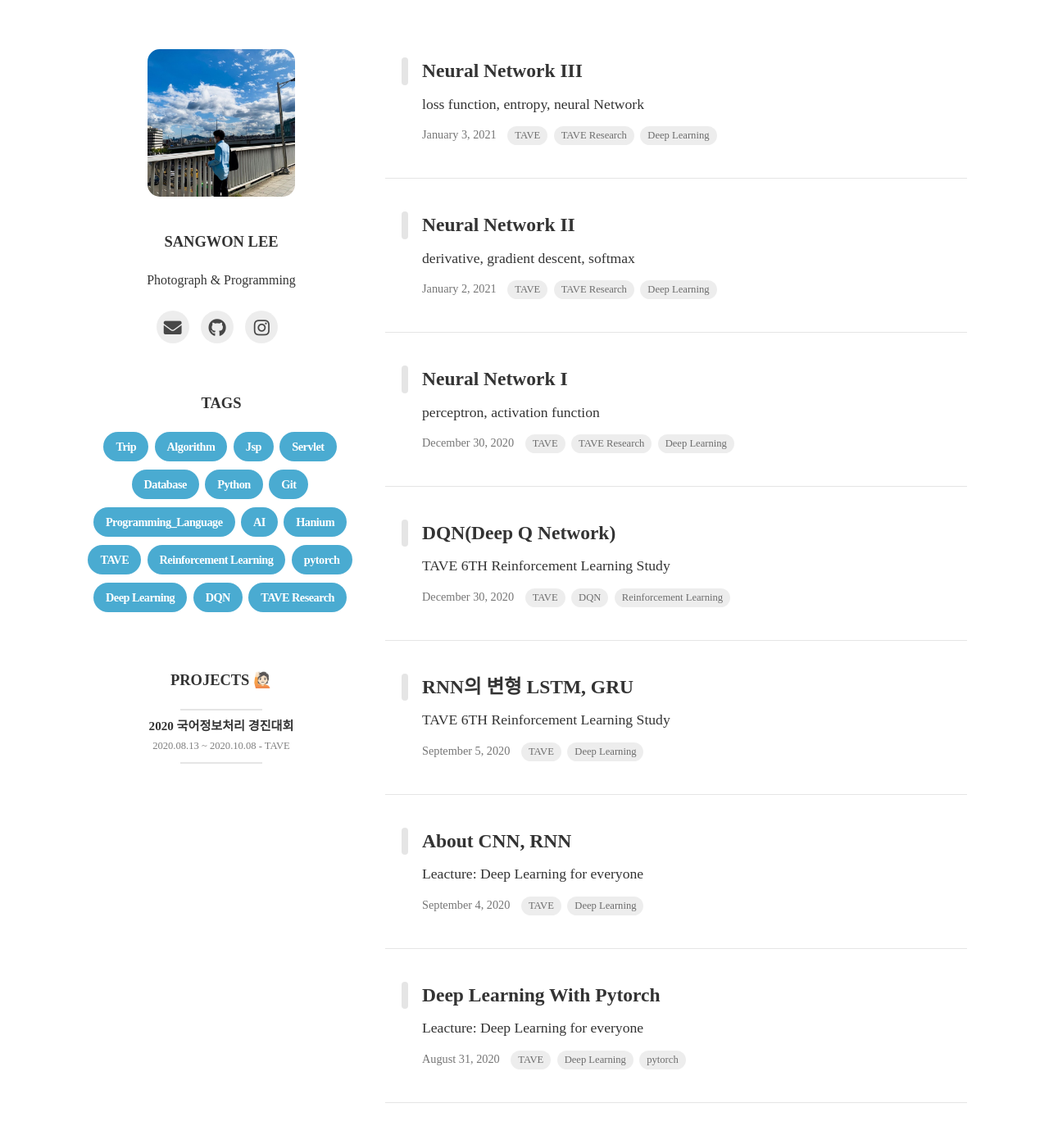
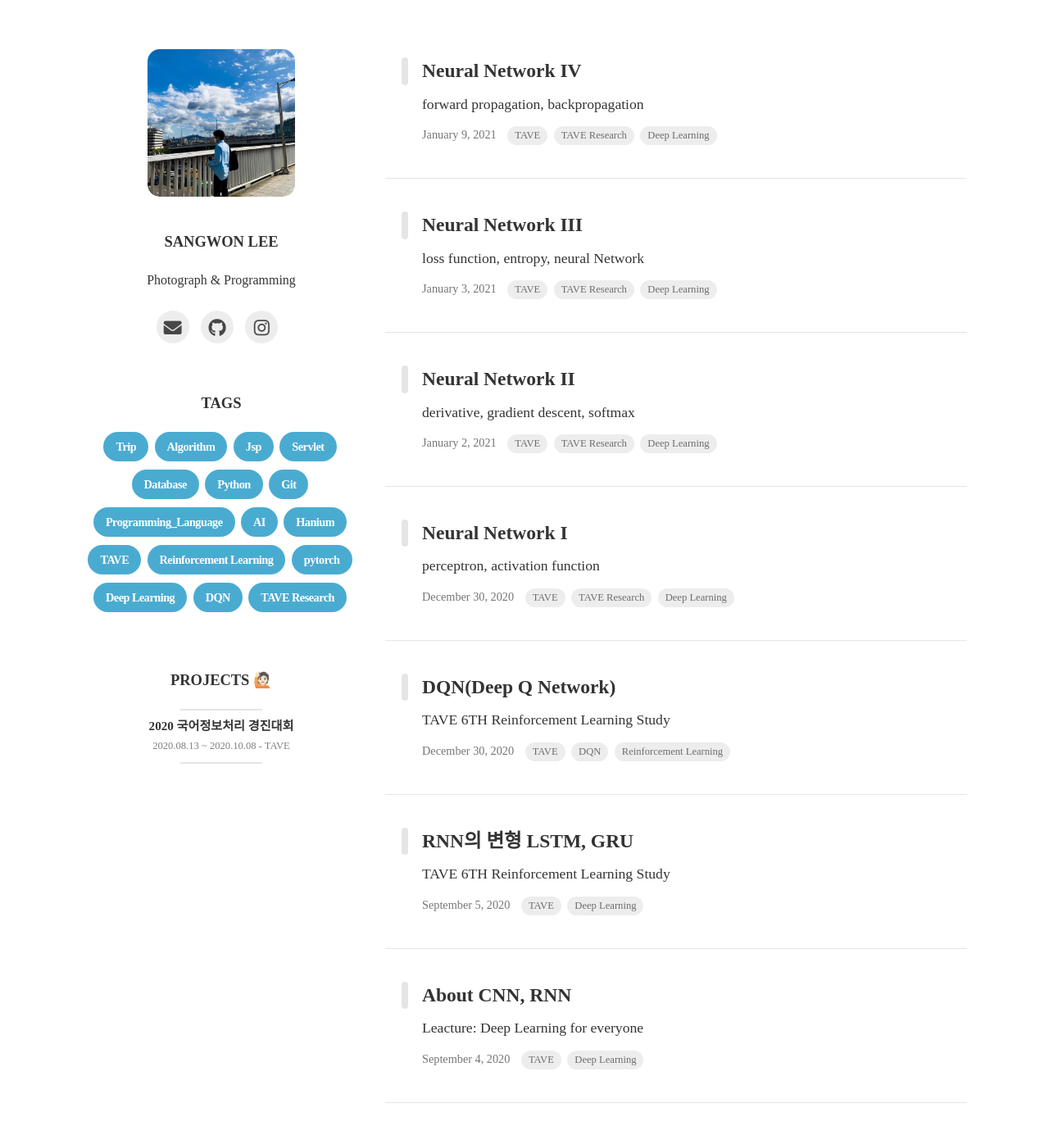
Before and after one commit to Marshmellowon/marshmellowon.github.io, a Jekyll site: the page built from index.html, in a window 1280 px wide and 1400 px high. Shown: the top 1385 px of the window at 82% size. Built offline with Jekyll 4.4.1, drawn with Linux system fonts in a browser that asks for light colours; nearby versions of some CDN libraries; some web fonts are replaced; the list of posts is cut into pages by our own code; some of the changed lines change nothing that is shown.

Commit message:
add post

```diff
--- a/_layouts/default.html
+++ b/_layouts/default.html
@@ -4,6 +4,7 @@
   <script type="text/x-mathjax-config">
     MathJax.Hub.Config({
         TeX: {
+          extensions: ["color.js"],
           equationNumbers: {
             autoNumber: "AMS"
           }
--- /dev/null
+++ b/_posts/2021-01-09-TAVE_Research4.md
@@ -0,0 +1,271 @@
+---
+layout: post
+title: Neural Network IV
+subtitle: forward propagation, backpropagation
+tags: [TAVE, TAVE Research, Deep Learning]
+author: marshmello
+comments: True
+date: 2021-01-09
+lastmod: 2021-01-09 02:10:00
+sitemap:
+changefreq: daily
+priority: 1.0
+use_math: true
+---
+
+## Chain Rule
+
+\begin{align}
+y = f(g(x))
+\end{align}
+
+\begin{align}
+{dy / dx}
+= {df / dg(x)}
+{dg(x) / dx}
+\end{align}
+
+- Chain Rule은 합성함수의 미분을 위한 공식이다.
+
+$z = g(x)$, $y = f(z)$라고 가정한다면
+
+\begin{align}
+\Delta z = {dg(x) / dx} \Delta x
+\end{align}
+
+\begin{align}
+\Delta y= {df / dz} \Delta z= {df / dg(x)} {dg(x) / dx} \Delta x
+\end{align}
+
+- $dg(x)$가 약분이 되면서 아래 식처럼 되는것을 확인할 수 있다.
+
+  \begin{align}
+  \Delta y={dy / dx}
+  \Delta x
+  \end{align}
+
+  ![/assets/img/posts/TaveResearch/neuralN4/chainrule.png](/assets/img/posts/TaveResearch/neuralN4/chainrule.png)
+
+- z에 대한 y의 미분은 x에 대한 g(x)의 편미분들의 합이 된다.
+
+## Jacobian
+
+![/assets/img/posts/TaveResearch/neuralN4/jacobian.png](/assets/img/posts/TaveResearch/neuralN4/jacobian.png)
+
+\begin{align}
+\Delta y = J_y (z) \Delta z
+\end{align}
+
+- 벡터 입력에 대한 벡터 함수의 미분이 Jacobian행렬이다.
+- 열 벡터 y를 미분하면 z에 대한 y의 편미분인 Jacobian 행렬과 z의 미분의 곱으로 나타낼 수 있다.
+- 함수 $f$가 스칼라인 경우는 y의 Jacobian 행렬이 대각 행렬이다.
+- 함수 $f$가 벡터인 경우는 y의 Jacobian 행렬이 전체 행렬이다.
+
+## Forward propagation using scalar formula
+
+![/assets/img/posts/TaveResearch/neuralN4/forwardpass1.png](/assets/img/posts/TaveResearch/neuralN4/forwardpass1.png)
+
+\begin{align}
+{z_j}^{(n)} = {\sum}\_i {w\_{ij}}^{(N)}{y_i}^{(N-1)}
+\end{align}
+
+\begin{align}
+{y_j}^{(N)} = f\_{N({z_j}^{(N)})}
+\end{align}
+
+- 신경망에서의 순전파는 입력층에서 은닉층 방향으로 이동한다
+- 각각의 입력에 대한 가중치가 곱해지고 가중치의 합으로 계산된 후 각 은닉층 뉴런의 함수를 거쳐 다음 은닉층의 입력으로 전달되어 최종 결과를 출력한다.
+
+---
+
+## Backward propagation using scalar formula
+
+![/assets/img/posts/TaveResearch/neuralN4/back1.png](/assets/img/posts/TaveResearch/neuralN4/back1.png)
+
+- 역전파의 시작은 divergence(Div)를 미분하는것으로 시작한다.
+  \begin{align}
+  \color{orange}{\partial Div(Y,d) / \partial {y_i}^{(N)}}
+  \color{black}= \partial Div(Y,d)/\partial y_i
+  \end{align}
+
+- Output layer 부분에서 y에 대한 divergence의 편미분은 단순한 미분형태이다.
+
+---
+
+\begin{align}
+\color{black}\partial Div/\partial {z_1}^{(N)} = \color{blue}\partial {y_1}^{(N)}/\partial {z_i}^{(N)}\color{black}\*
+\color{orange}{\partial Div / \partial {y_i}^{(N)}}
+\end{align}
+
+\begin{align}
+\color{blue}\partial {y_1}^{(N)}/\partial {z_i}^{(N)} \color{black}= {f_N}'({z_1}^{(N)})
+\end{align}
+
+\begin{align}
+\color{red}\partial Div/\partial {z_1}^{(N)}={f_N}'({z_1}^{(N)})\*\partial Div / \partial {y_i}^{(N)}
+\end{align}
+
+- z에 대한 Div의 편미분이다.
+- y에 대한 Div의 편미분은 앞에서 계산되었고 z에 대한 y의 편미분은 활성함수를 미분하는것과 같다.
+
+---
+
+\begin{align}
+\color{black}\partial Div/\partial {w}\_{11^{(N)}} = \color{orange}\partial {w\_{11}}^{(N)}/\partial {z_1}^{(N)}\color{black}\*
+\color{blue}{\partial Div / \partial {z_1}^{(N)}}
+\end{align}
+
+\begin{align}
+\color{orange}\partial {w\_{11}}^{(N)}/\partial {z_1}^{(N)}
+\color{black}={y_1}^{(N-1)}
+\end{align}
+
+\begin{align}
+\color{red}\partial Div/\partial {w\_{11}}^{(N)} = {y_1}^{(N-1)}\*
+\partial Div / \partial {z_1}^{(N)}
+\end{align}
+
+- 가중치 w에 대한 Div 편미분이다.
+- z에 대한 Div의 편미분은 앞에서 계산되었고 $z = wy +b$이기 때문에 가중치에 대한 z의 편미분은 y가 된다.
+
+---
+
+\begin{align}
+\partial Div/\partial {y\_{1}}^{(N-1)} = {\sum}\_i {\color{orange}\partial {z\_{j}}^{(N)}/\partial {y_1}^{(N-1)}
+\color{black}\*
+\color{blue}\partial Div/\partial {z_j}^{(N)}}
+\end{align}
+
+\begin{align}
+\color{orange}\color{orange}\partial {z\_{j}}^{(N)}/\partial {y_1}^{(N-1)}
+\color{black}={w}\_{1j^{(N)}}
+\end{align}
+
+\begin{align}
+\color{red}\partial Div/\partial {y\_{1}}^{(N-1)} = {\sum}\_i {w}\_{1j^{(N)}}\*\partial Div/\partial {z_j}^{(N)}
+\end{align}
+
+- 은닉층에서의 y에 대한 Div의 편미분이다.
+- Output layer에서와의 차이점은 y에 대한 z의 편미분이 있다는 것이다.
+- $z = wy+b$인 것을 생각하면 y에 대한 z의 편미분은 w가 되는것을 알 수 있다.
+
+## Forward propagation using vector formula
+
+![/assets/img/posts/TaveResearch/neuralN4/foward2.png](/assets/img/posts/TaveResearch/neuralN4/foward2.png)
+
+\begin{align}
+z_k = W_k {y}\_{k-1} + b_k
+\end{align}
+
+\begin{align}
+y_k = f_k(z_k)
+\end{align}
+
+\begin{align}
+Y = {f}\_N(W_N{f}\_{N-1}(...f_2(W_2f_1(W_1x+b_1)+b_2)...+b_N)
+\end{align}
+
+- 입력 x, z(wy+b), 레이어 출력 y, 편향 b는 열 벡터이고, 가중치 w는 행렬이다.
+- z는 가중치와 입력의 곱과 편향의 합이다.
+- 식 $Y$는 입력층부터 마지막 레이어까지 전파된 출력이다.
+
+---
+
+## Backward propagation using vector formula
+
+![/assets/img/posts/TaveResearch/neuralN4/back2.png](/assets/img/posts/TaveResearch/neuralN4/back2.png)
+
+- 역전파는 Y에 대한 Div의 편미분으로 시작된다.
+
+\begin{align}
+\color{blue}{\nabla \_YDiv}
+\end{align}
+
+---
+
+\begin{align}
+\nabla\_{z_N}Div = \color{blue}{\nabla_YDiv}\color{orange}{\nabla\_{z_N}Y}
+\end{align}
+
+\begin{align}
+\color{orange}{\nabla\_{z_N}Y }\color{black}= J_Y(Z_N)
+\end{align}
+
+\begin{align}
+\color{red}{\nabla\_{z_N}Div = {\nabla_YDiv}J_Y(Z_N)}
+\end{align}
+
+- Z에 대한 Div의 편미분이다.
+- Y에 대한 Div의 편미분은 앞에서 계산되었고, chain rule과 Jacobian에 의하면 Y의 Jacobian행렬이 나온다.
+
+---
+
+\begin{align}
+\nabla\_{y\_{N-1}}Div = \color{blue}{\nabla_z{\_N}Div}\color{black}\*\color{orange}{\nabla\_{y{\_N-1}}Z_N}
+\end{align}
+
+\begin{align}
+\color{orange}{\nabla\_{y\_{N-1}}Z_N }\color{black}= W_N
+\end{align}
+
+\begin{align}
+\color{red}{\nabla\_{y\_{N-1}}Div = \nabla_z{\_N}Div\*W_N}
+\end{align}
+
+- 은닉층에서 y에 대한 Div의 미분은 output layer와 차이가 있다.
+- Z에 대한 Div의 편미분은 앞에서 계산되었고, y에 대한 Z의 편미분은 W로 나타낼 수 있다.
+
+---
+
+\begin{align}
+\nabla\_{w\_{k}}Div = y\_{k-1}\* \nabla\_{z\_{k}}Div
+\end{align}
+
+\begin{align}
+\nabla\_{b\_{k}}Div = \nabla\_{z\_{k}}Div
+\end{align}
+
+- 가중치와 편향에 대한 Div의 편미분은 신경망 학습에서 가중치, 편향 업데이트에 사용된다.
+
+---
+
+## Neural network training algorithm
+
+- Initialize weights, bias (가중치 편향 초기화)
+- DO:
+
+  $Loss = 0$
+
+  For all k, initialize $\nabla_{w_k}Loss = 0, \nabla_{b_k}Loss = 0$
+
+  For all t = 1:T
+
+  - Forward propagation:
+
+    Output$Y(X_t$)
+
+    Divergence $Div(Y_t,d_t)$
+
+    $Loss +=Div(Y_t, d_t)$
+
+  - Backward propagation
+
+    $\nabla_{y_{k}}Div = {\nabla_{Z_{k+1}}Div}W_{k+1}$
+
+    $\nabla_{z_{k}}Div = {\nabla_{y_{k}}Div}J_{y_k}(z_k)$
+
+    $\nabla_{w_k}Div = y_{k-1}\nabla_{z_k}Div$
+
+    $\nabla_{b_k}Div = \nabla_{z_k}Div$
+
+    $\nabla_{W_k}Loss +=\nabla_{w_k}Div$
+
+    $\nabla_{b_k}Loss +=\nabla_{b_k}Div$
+
+  For all k, update:
+
+  $W_k = W_k {-{\eta / T}(\nabla_{W_k}Loss)^T}$
+
+  $b_k = b_k {-{\eta / T}(\nabla_{W_k}Loss)^T}$
+
+- Until Loss has converged
```
Also changed, not shown: assets/img/posts/TaveResearch/neuralN4/back1.png (added), assets/img/posts/TaveResearch/neuralN4/back2.png (added), assets/img/posts/TaveResearch/neuralN4/chainrule.png (added), assets/img/posts/TaveResearch/neuralN4/forwardpass1.png (added), assets/img/posts/TaveResearch/neuralN4/foward2.png (added), assets/img/posts/TaveResearch/neuralN4/jacobian.png (added).
